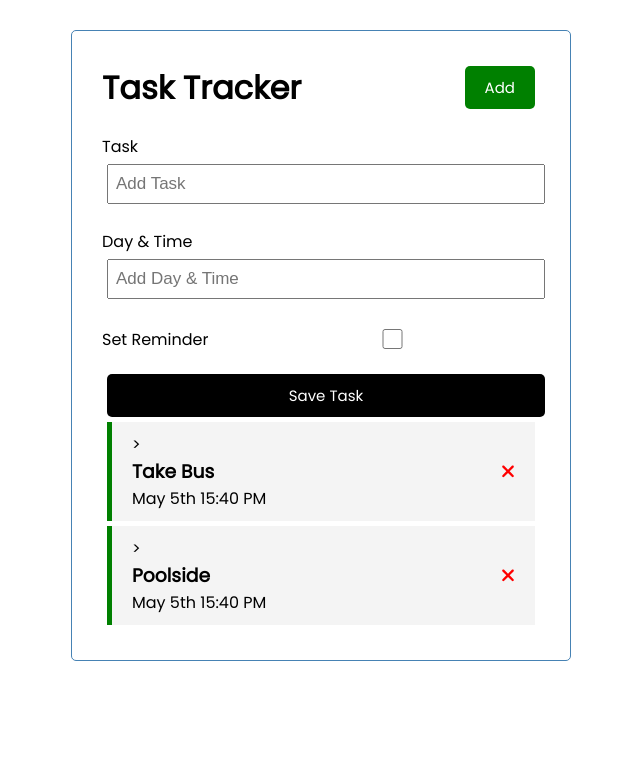
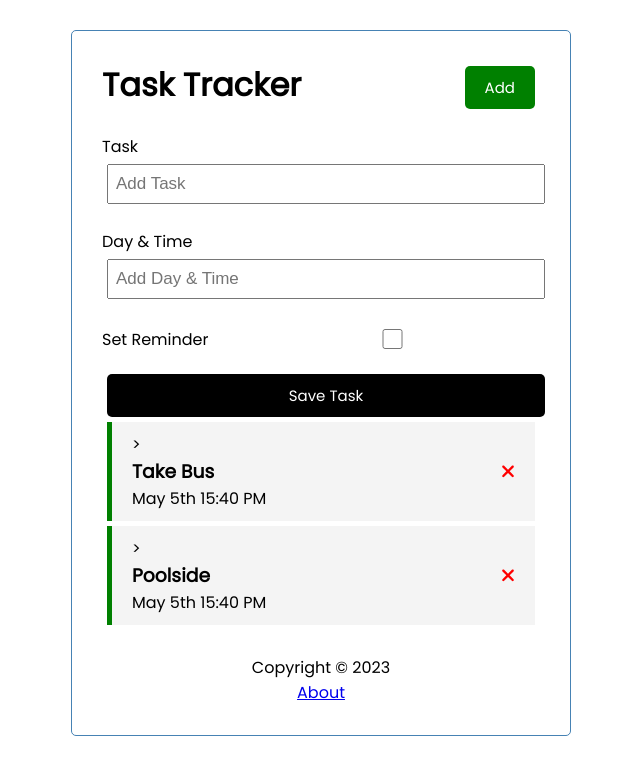
Before and after one commit to maykaltenev/angular-crash-course-traversy-media, an Angular app in the folder angular-crash/: page / in a window 1280 px wide. Shown: the top 774 px of the page, without its empty margins (319-959 px from the left). Built offline with nearby package versions, Linux system fonts and the light colour scheme; data requests are answered from the project's data file.

Commit message:
route on footer

```diff
--- a/angular-crash/src/app/app.component.html
+++ b/angular-crash/src/app/app.component.html
@@ -1,4 +1,5 @@
 <div class="container">
   <app-header></app-header>
   <router-outlet></router-outlet>
+  <app-footer></app-footer>
 </div>
--- a/angular-crash/src/app/app.module.ts
+++ b/angular-crash/src/app/app.module.ts
@@ -11,6 +11,7 @@
 import { AddTaskComponent } from './components/add-task/add-task.component';
 import { RouterModule, Routes } from '@angular/router';
 import { AboutComponent } from './components/about/about.component';
+import { FooterComponent } from './components/footer/footer.component';
 
 const appRoutes: Routes = [
   {
@@ -32,6 +33,7 @@
     TaskItemComponent,
     AddTaskComponent,
     AboutComponent,
+    FooterComponent,
   ],
   imports: [
     BrowserModule,
--- /dev/null
+++ b/angular-crash/src/app/components/footer/footer.component.css
@@ -0,0 +1,4 @@
+footer {
+  margin-top: 30px;
+  text-align: center;
+}
--- /dev/null
+++ b/angular-crash/src/app/components/footer/footer.component.html
@@ -0,0 +1,4 @@
+<footer>
+  <p>Copyright &copy; 2023</p>
+  <a routerLink="/about">About</a>
+</footer>
--- a/angular-crash/src/app/components/header/header.component.css
+++ b/angular-crash/src/app/components/header/header.component.css
@@ -1,6 +1,4 @@
 header {
   display: flex;
   justify-content: space-between;
-  align-items: center;
-  margin-bottom: 20px;
 }
--- a/angular-crash/src/app/components/header/header.component.html
+++ b/angular-crash/src/app/components/header/header.component.html
@@ -1,6 +1,7 @@
 <header>
   <h1>{{ title }}</h1>
   <app-button
+    *ngIf="hasRoute('/')"
     color="{{ showAddTask ? 'red' : 'green' }}"
     text="{{ showAddTask ? 'Close' : 'Add' }}"
     (btnClick)="toggleAddTask()"
--- a/angular-crash/src/app/components/header/header.component.ts
+++ b/angular-crash/src/app/components/header/header.component.ts
@@ -1,6 +1,7 @@
 import { UiService } from './../../services/ui.service';
 import { Component, OnInit } from '@angular/core';
 import { Subscription } from 'rxjs';
+import { Router } from '@angular/router';
 
 @Component({
   selector: 'app-header',
@@ -11,7 +12,7 @@
   title: string = 'Task Tracker';
   showAddTask: boolean | undefined;
   subscription: Subscription | undefined;
-  constructor(private uiService: UiService) {
+  constructor(private uiService: UiService, private router: Router) {
     this.subscription = this.uiService
       .onToggle()
       .subscribe((value) => (this.showAddTask = value));
@@ -21,4 +22,7 @@
   toggleAddTask() {
     this.uiService.toggleAddTask();
   }
+  hasRoute(route: string) {
+    return this.router.url === route;
+  }
 }
```
Also changed, not shown: angular-crash/src/app/components/footer/footer.component.ts (added, +10 -0 lines), 1 other file (tests, documents, lock files or other folders).
